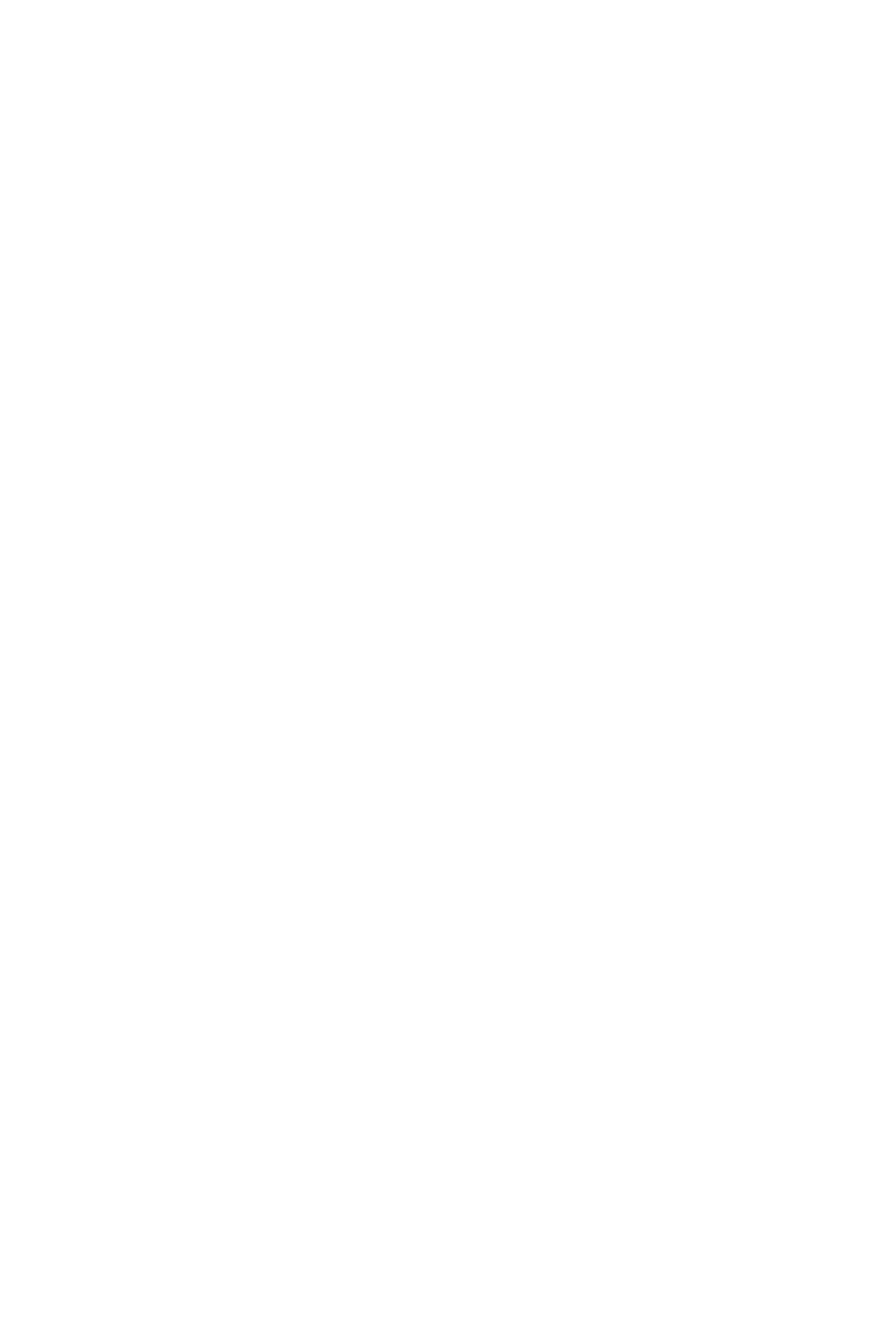
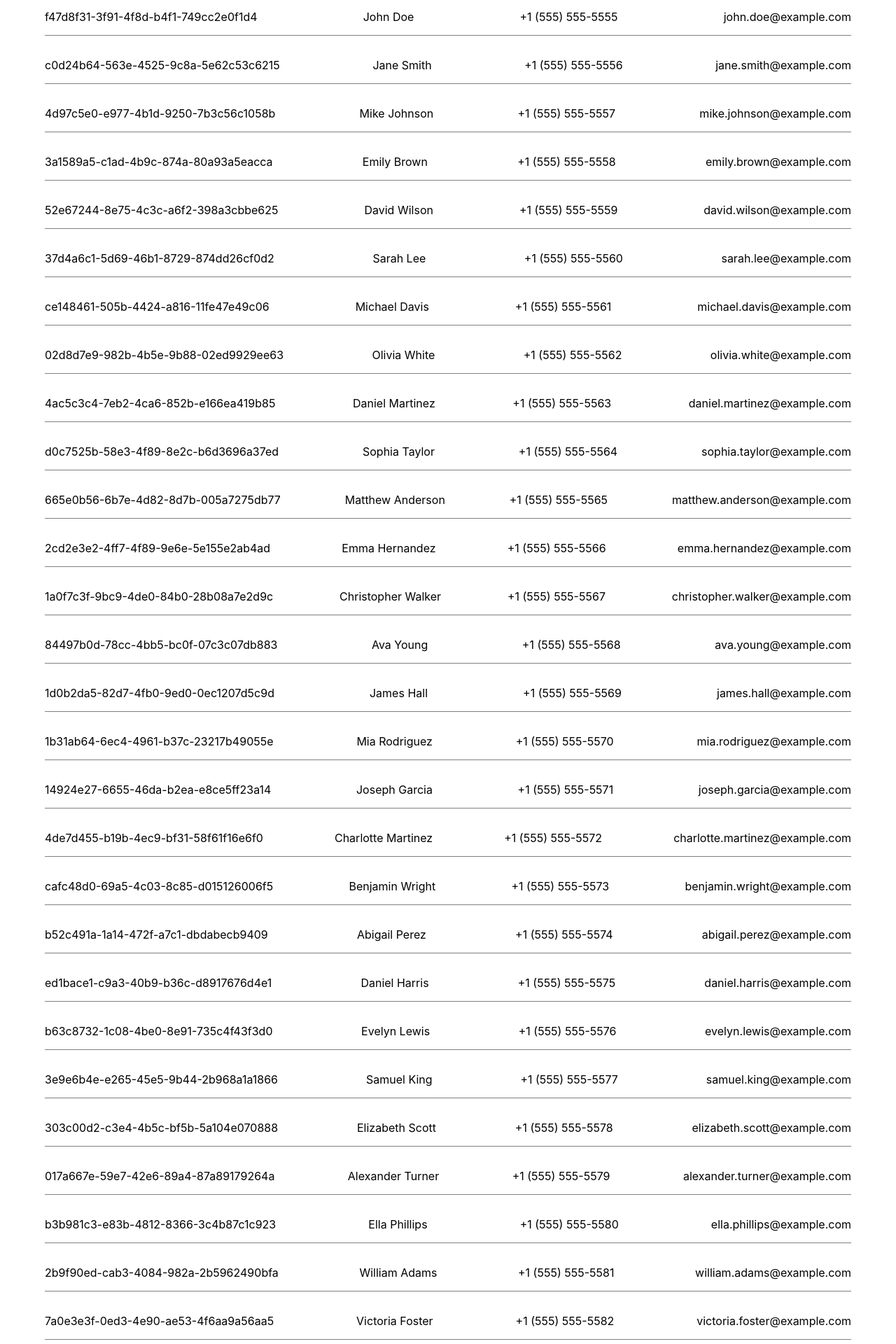
Before and after one commit to yacine-amrouche/interview-project, a React (Create React App) app in the folder interview-project/: page / in a window 1280 px wide. Shown: the part 120-2040 px from the top of the page at 70% size. Before the commit the page ends 800 px from the top, so only its background shows below. Built offline with nearby package versions, Linux system fonts and the light colour scheme.

Commit message:
creat components

```diff
--- a/interview-project/package.json
+++ b/interview-project/package.json
@@ -3,9 +3,13 @@
   "version": "0.1.0",
   "private": true,
   "dependencies": {
+    "@chakra-ui/react": "^2.8.2",
+    "@emotion/react": "^11.11.4",
+    "@emotion/styled": "^11.11.5",
     "@testing-library/jest-dom": "^5.17.0",
     "@testing-library/react": "^13.4.0",
     "@testing-library/user-event": "^13.5.0",
+    "framer-motion": "^11.2.6",
     "react": "^18.3.1",
     "react-dom": "^18.3.1",
     "react-scripts": "5.0.1",
--- a/interview-project/src/App.js
+++ b/interview-project/src/App.js
@@ -1,10 +1,14 @@
 import logo from "./logo.svg";
 import "./App.css";
+import TabelData from "./components/TabelData";
+import HeadTable from "./components/HeadTable";
 
 function App() {
   return (
     <>
-      <p>hello world</p>
+      <h1>My Data</h1>
+      <HeadTable />
+      <TabelData />
     </>
   );
 }
--- /dev/null
+++ b/interview-project/src/components/HeadTable.js
@@ -0,0 +1,9 @@
+import "./HeadTable.css";
+function HeadTable() {
+  return (
+    <>
+      <p>headtable</p>
+    </>
+  );
+}
+export default HeadTable;
--- /dev/null
+++ b/interview-project/src/components/TabelData.css
@@ -0,0 +1,7 @@
+.table_data {
+  display: flex;
+  gap: 8px;
+  justify-content: space-between;
+  margin: 1rem 4rem 1rem 4rem;
+  border-bottom: 1px gray solid;
+}
--- /dev/null
+++ b/interview-project/src/components/TabelData.js
@@ -0,0 +1,20 @@
+import { Tab } from "@chakra-ui/react";
+import "./TabelData.css";
+
+import { users } from "./users";
+
+function TabelData() {
+  return (
+    <>
+      {users.map((tab, index) => (
+        <div className="table_data">
+          <p key={index}>{tab.id}</p>
+          <p key={index}>{tab.name}</p>
+          <p key={index}>{tab.phone}</p>
+          <p key={index}>{tab.email}</p>
+        </div>
+      ))}
+    </>
+  );
+}
+export default TabelData;
--- /dev/null
+++ b/interview-project/src/components/users.js
@@ -0,0 +1,338 @@
+export const users = [
+  {
+    id: "f47d8f31-3f91-4f8d-b4f1-749cc2e0f1d4",
+    name: "John Doe",
+    phone: "+1 (555) 555-5555",
+    email: "john.doe@example.com",
+  },
+  {
+    id: "c0d24b64-563e-4525-9c8a-5e62c53c6215",
+    name: "Jane Smith",
+    phone: "+1 (555) 555-5556",
+    email: "jane.smith@example.com",
+  },
+  {
+    id: "4d97c5e0-e977-4b1d-9250-7b3c56c1058b",
+    name: "Mike Johnson",
+    phone: "+1 (555) 555-5557",
+    email: "mike.johnson@example.com",
+  },
+  {
+    id: "3a1589a5-c1ad-4b9c-874a-80a93a5eacca",
+    name: "Emily Brown",
+    phone: "+1 (555) 555-5558",
+    email: "emily.brown@example.com",
+  },
+  {
+    id: "52e67244-8e75-4c3c-a6f2-398a3cbbe625",
+    name: "David Wilson",
+    phone: "+1 (555) 555-5559",
+    email: "david.wilson@example.com",
+  },
+  {
+    id: "37d4a6c1-5d69-46b1-8729-874dd26cf0d2",
+    name: "Sarah Lee",
+    phone: "+1 (555) 555-5560",
+    email: "sarah.lee@example.com",
+  },
+  {
+    id: "ce148461-505b-4424-a816-11fe47e49c06",
+    name: "Michael Davis",
+    phone: "+1 (555) 555-5561",
+    email: "michael.davis@example.com",
+  },
+  {
+    id: "02d8d7e9-982b-4b5e-9b88-02ed9929ee63",
+    name: "Olivia White",
+    phone: "+1 (555) 555-5562",
+    email: "olivia.white@example.com",
+  },
+  {
+    id: "4ac5c3c4-7eb2-4ca6-852b-e166ea419b85",
+    name: "Daniel Martinez",
+    phone: "+1 (555) 555-5563",
+    email: "daniel.martinez@example.com",
+  },
+  {
+    id: "d0c7525b-58e3-4f89-8e2c-b6d3696a37ed",
+    name: "Sophia Taylor",
+    phone: "+1 (555) 555-5564",
+    email: "sophia.taylor@example.com",
+  },
+  {
+    id: "665e0b56-6b7e-4d82-8d7b-005a7275db77",
+    name: "Matthew Anderson",
+    phone: "+1 (555) 555-5565",
+    email: "matthew.anderson@example.com",
+  },
+  {
+    id: "2cd2e3e2-4ff7-4f89-9e6e-5e155e2ab4ad",
+    name: "Emma Hernandez",
+    phone: "+1 (555) 555-5566",
+    email: "emma.hernandez@example.com",
+  },
+  {
+    id: "1a0f7c3f-9bc9-4de0-84b0-28b08a7e2d9c",
+    name: "Christopher Walker",
+    phone: "+1 (555) 555-5567",
+    email: "christopher.walker@example.com",
+  },
+  {
+    id: "84497b0d-78cc-4bb5-bc0f-07c3c07db883",
+    name: "Ava Young",
+    phone: "+1 (555) 555-5568",
+    email: "ava.young@example.com",
+  },
+  {
+    id: "1d0b2da5-82d7-4fb0-9ed0-0ec1207d5c9d",
+    name: "James Hall",
+    phone: "+1 (555) 555-5569",
+    email: "james.hall@example.com",
+  },
+  {
+    id: "1b31ab64-6ec4-4961-b37c-23217b49055e",
+    name: "Mia Rodriguez",
+    phone: "+1 (555) 555-5570",
+    email: "mia.rodriguez@example.com",
+  },
+  {
+    id: "14924e27-6655-46da-b2ea-e8ce5ff23a14",
+    name: "Joseph Garcia",
+    phone: "+1 (555) 555-5571",
+    email: "joseph.garcia@example.com",
+  },
+  {
+    id: "4de7d455-b19b-4ec9-bf31-58f61f16e6f0",
+    name: "Charlotte Martinez",
+    phone: "+1 (555) 555-5572",
+    email: "charlotte.martinez@example.com",
+  },
+  {
+    id: "cafc48d0-69a5-4c03-8c85-d015126006f5",
+    name: "Benjamin Wright",
+    phone: "+1 (555) 555-5573",
+    email: "benjamin.wright@example.com",
+  },
+  {
+    id: "b52c491a-1a14-472f-a7c1-dbdabecb9409",
+    name: "Abigail Perez",
+    phone: "+1 (555) 555-5574",
+    email: "abigail.perez@example.com",
+  },
+  {
+    id: "ed1bace1-c9a3-40b9-b36c-d8917676d4e1",
+    name: "Daniel Harris",
+    phone: "+1 (555) 555-5575",
+    email: "daniel.harris@example.com",
+  },
+  {
+    id: "b63c8732-1c08-4be0-8e91-735c4f43f3d0",
+    name: "Evelyn Lewis",
+    phone: "+1 (555) 555-5576",
+    email: "evelyn.lewis@example.com",
+  },
+  {
+    id: "3e9e6b4e-e265-45e5-9b44-2b968a1a1866",
+    name: "Samuel King",
+    phone: "+1 (555) 555-5577",
+    email: "samuel.king@example.com",
+  },
+  {
+    id: "303c00d2-c3e4-4b5c-bf5b-5a104e070888",
+    name: "Elizabeth Scott",
+    phone: "+1 (555) 555-5578",
+    email: "elizabeth.scott@example.com",
+  },
+  {
+    id: "017a667e-59e7-42e6-89a4-87a89179264a",
+    name: "Alexander Turner",
+    phone: "+1 (555) 555-5579",
+    email: "alexander.turner@example.com",
+  },
+  {
+    id: "b3b981c3-e83b-4812-8366-3c4b87c1c923",
+    name: "Ella Phillips",
+    phone: "+1 (555) 555-5580",
+    email: "ella.phillips@example.com",
+  },
+  {
+    id: "2b9f90ed-cab3-4084-982a-2b5962490bfa",
+    name: "William Adams",
+    phone: "+1 (555) 555-5581",
+    email: "william.adams@example.com",
+  },
+  {
+    id: "7a0e3e3f-0ed3-4e90-ae53-4f6aa9a56aa5",
+    name: "Victoria Foster",
+    phone: "+1 (555) 555-5582",
+    email: "victoria.foster@example.com",
+  },
+  {
+    id: "7d2c82b7-10ea-418c-a390-53740b28c959",
+    name: "Josephine Cook",
+    phone: "+1 (555) 555-5583",
+    email: "josephine.cook@example.com",
+  },
+  {
+    id: "3db89762-3e5b-475d-bad5-39ab5eef7e09",
+    name: "Liam Bell",
+    phone: "+1 (555) 555-5584",
+    email: "liam.bell@example.com",
+  },
+  {
+    id: "f7d2f38d-688e-4f48-af88-37a8756ee29d",
+    name: "Grace Parker",
+    phone: "+1 (555) 555-5585",
+    email: "grace.parker@example.com",
+  },
+  {
+    id: "eb5b36f7-cb2d-4b29-bc4d-30f46884bce0",
+    name: "Michael Green",
+    phone: "+1 (555) 555-5586",
+    email: "michael.green@example.com",
+  },
+  {
+    id: "b1366c2c-e042-4f96-8da6-ebd54cd0a894",
+    name: "Isabella Mitchell",
+    phone: "+1 (555) 555-5587",
+    email: "isabella.mitchell@example.com",
+  },
+  {
+    id: "59d8db8c-cb1d-4de0-93c5-4e8583a80a34",
+    name: "Jacob Lewis",
+    phone: "+1 (555) 555-5588",
+    email: "jacob.lewis@example.com",
+  },
+  {
+    id: "2f746f04-70b1-4b49-9a9c-6b0a733a0752",
+    name: "Sophia Turner",
+    phone: "+1 (555) 555-5589",
+    email: "sophia.turner@example.com",
+  },
+  {
+    id: "7582fb94-1767-4aa4-92e0-e7e184e04f8b",
+    name: "William Adams",
+    phone: "+1 (555) 555-5590",
+    email: "william.adams@example.com",
+  },
+  {
+    id: "18e74810-d3d7-48bf-bab9-49bf6312b4e7",
+    name: "Chloe Wilson",
+    phone: "+1 (555) 555-5591",
+    email: "chloe.wilson@example.com",
+  },
+  {
+    id: "be7a70a3-ffca-40a9-9d2f-45885ee2d871",
+    name: "Aiden Jackson",
+    phone: "+1 (555) 555-5592",
+    email: "aiden.jackson@example.com",
+  },
+  {
+    id: "42a10f1a-df1a-4c3b-b31e-e463df4302d9",
+    name: "Harper Rodriguez",
+    phone: "+1 (555) 555-5593",
+    email: "harper.rodriguez@example.com",
+  },
+  {
+    id: "6d05541e-c5c4-4bf1-87cc-2e59007131b2",
+    name: "Elijah Davis",
+    phone: "+1 (555) 555-5594",
+    email: "elijah.davis@example.com",
+  },
+  {
+    id: "6a8e34f1-d5e9-4d85-89d9-704f2a1e5df3",
+    name: "Scarlett Mitchell",
+    phone: "+1 (555) 555-5595",
+    email: "scarlett.mitchell@example.com",
+  },
+  {
+    id: "f3aa2f69-2a3e-4f84-a8cc-2b1f6c83a3c7",
+    name: "Liam Turner",
+    phone: "+1 (555) 555-5596",
+    email: "liam.turner@example.com",
+  },
+  {
+    id: "bfaedbd1-69c1-457a-9e2b-00de03fb7a8f",
+    name: "Zoe Foster",
+    phone: "+1 (555) 555-5597",
+    email: "zoe.foster@example.com",
+  },
+  {
+    id: "0d9e7f42-190b-49d2-a5f6-2bba7e9810e9",
+    name: "James Thompson",
+    phone: "+1 (555) 555-5598",
+    email: "james.thompson@example.com",
+  },
+  {
+    id: "1c4d48c4-7b32-470f-9a47-0ca3e8adcf9c",
+    name: "Nora Rodriguez",
+    phone: "+1 (555) 555-5599",
+    email: "nora.rodriguez@example.com",
+  },
+  {
+    id: "fdad3d89-7f1e-462c-9815-8c3505bb2e6d",
+    name: "Logan Adams",
+    phone: "+1 (555) 555-5600",
+    email: "logan.adams@example.com",
+  },
+  {
+    id: "61dfb3c2-eb72-4e0d-9907-bfb3b0f90f75",
+    name: "Emma Lee",
+    phone: "+1 (555) 555-5601",
+    email: "emma.lee@example.com",
+  },
+  {
+    id: "e3d49549-478f-4d9a-bb79-d198f987cbf0",
+    name: "Jackson Foster",
+    phone: "+1 (555) 555-5602",
+    email: "jackson.foster@example.com",
+  },
+  {
+    id: "97124d8c-96be-4823-a44a-6203c4e6e8ab",
+    name: "Sophia Moore",
+    phone: "+1 (555) 555-5603",
+    email: "sophia.moore@example.com",
+  },
+  {
+    id: "da6949b0-c1c5-487d-8b27-e24aa09ed777",
+    name: "Mason White",
+    phone: "+1 (555) 555-5604",
+    email: "mason.white@example.com",
+  },
+  {
+    id: "019a321c-2c44-4f33-862d-b9c9b4f46541",
+    name: "Amelia Smith",
+    phone: "+1 (555) 555-5605",
+    email: "amelia.smith@example.com",
+  },
+  {
+    id: "c5dd3a3b-79a6-4cc6-b95a-98e4154e1ef3",
+    name: "Liam Jackson",
+    phone: "+1 (555) 555-5606",
+    email: "liam.jackson@example.com",
+  },
+  {
+    id: "152b2385-b2a1-4f51-9bf4-b52e273ca735",
+    name: "Ella Martinez",
+    phone: "+1 (555) 555-5607",
+    email: "ella.martinez@example.com",
+  },
+  {
+    id: "cb25cb8d-29d9-485a-98d2-4492b19f860e",
+    name: "Jack Johnson",
+    phone: "+1 (555) 555-5608",
+    email: "jack.johnson@example.com",
+  },
+  {
+    id: "d39c7a8f-217b-4b9d-8c90-5ee693052a50",
+    name: "Ava Clark",
+    phone: "+1 (555) 555-5609",
+    email: "ava.clark@example.com",
+  },
+  {
+    id: "760a95b3-dc12-48a5-af3b-1e67a733fddc",
+    name: "Oliver Foster",
+    phone: "+1 (555) 555-5610",
+    email: "oliver.foster@example.com",
+  },
+];
```
Also changed, not shown: interview-project/src/components/HeadTable.css (added), 1 other file (tests, documents, lock files or other folders).
